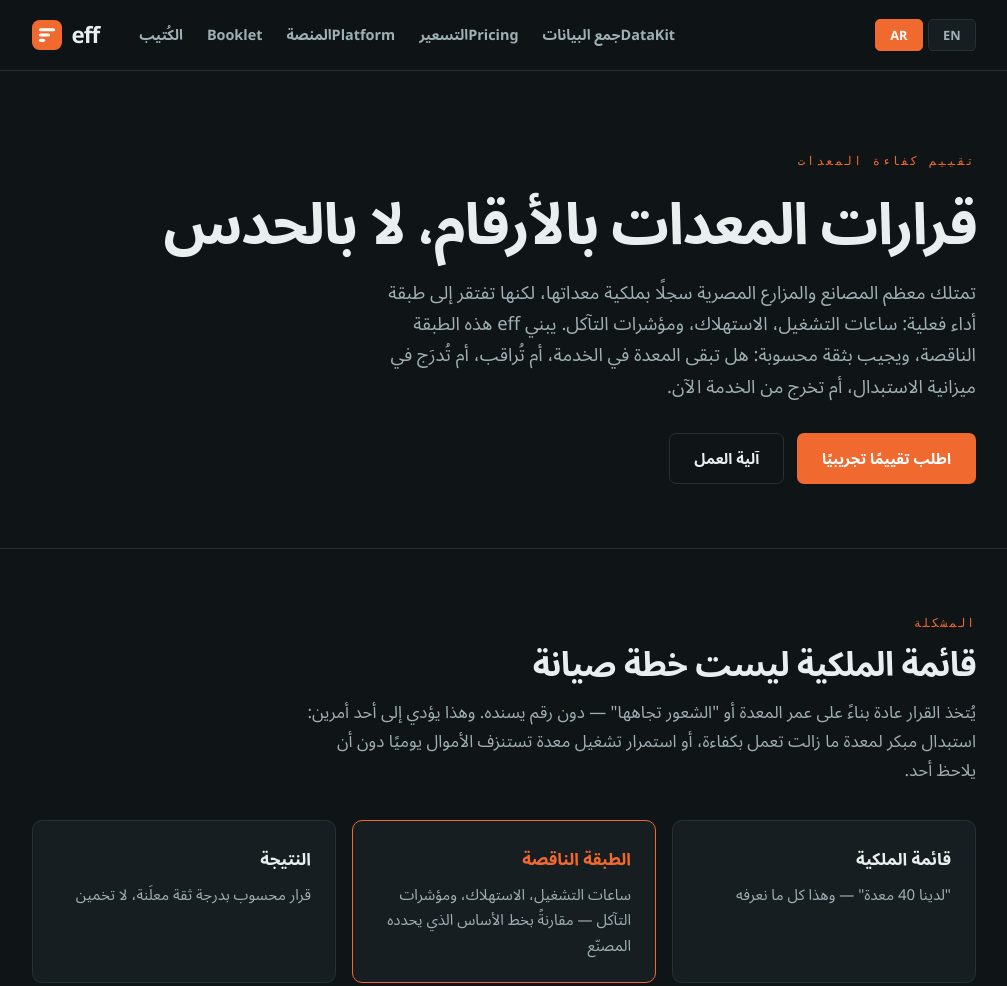
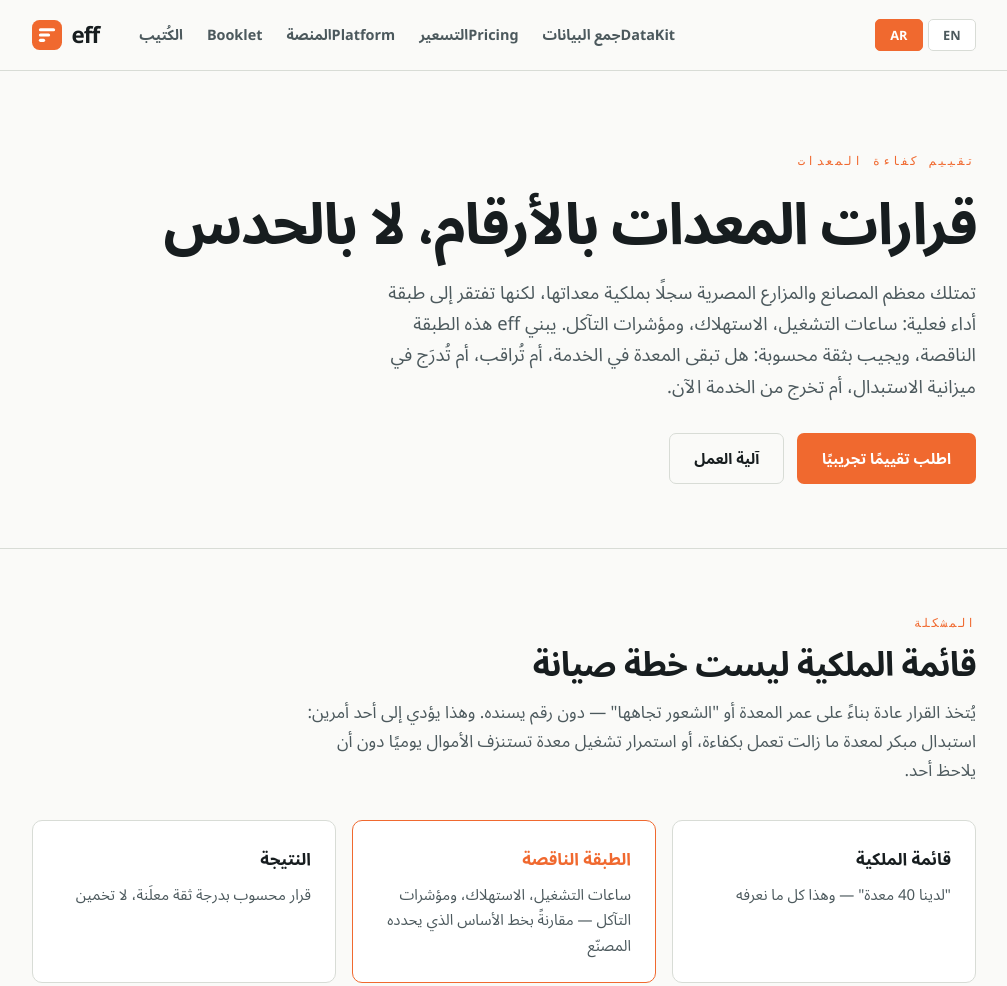
Before and after one commit to ahmedelshennawi1/EFF, a plain HTML site: page index.html in a window 1280 px wide. Shown: the top 986 px of the page, without its empty margins (136-1143 px from the left). Drawn offline with Linux system fonts and the light colour scheme.

Commit message:
Change web app theme from dark to light

```diff
--- a/index.html
+++ b/index.html
@@ -6,9 +6,9 @@
 <link rel="icon" type="image/svg+xml" href="icon.svg">
 <style>
 :root{
-  --ink:#0F1416; --surface:#171E21; --surface-2:#1D262A; --well:#0B1012;
-  --line:#263135; --line-soft:#1F292D;
-  --text:#E9EEEF; --text-2:#9FB0B5; --text-3:#5F7076;
+  --ink:#FAFAF8; --surface:#FFFFFF; --surface-2:#F1F2EF; --well:#ECEDE9;
+  --line:#D8DCD6; --line-soft:#E5E7E2;
+  --text:#171D1F; --text-2:#4C595D; --text-3:#7C898D;
   --ember:#F0692F; --ember-hi:#FF8A4D; --ember-ink:#FFFFFF;
   --keep:#2FA98C; --monitor:#D9A441; --plan:#C4574D; --retire:#8C2F22;
   --f:"Rubik","Segoe UI","Noto Sans Arabic",Tahoma,sans-serif;
@@ -27,7 +27,7 @@ a{color:inherit;}
 .wrap{max-width:62rem; margin:0 auto; padding:0 1.5rem;}
 
 /* nav */
-.topbar{position:sticky; top:0; z-index:10; background:rgba(15,20,22,.9);
+.topbar{position:sticky; top:0; z-index:10; background:rgba(250,250,248,.9);
   backdrop-filter:blur(8px); border-bottom:1px solid var(--line);}
 .topbar .wrap{display:flex; align-items:center; justify-content:space-between; padding:1rem 1.5rem; gap:1.5rem;}
 .brand{display:flex; align-items:center; gap:.6rem; text-decoration:none; color:inherit;}
```
Also changed, not shown: dashboard.html (+4 -4 lines), demo/EFF-Dashboard.html (+3 -3 lines), offer/EFFDashboard.html (+3 -3 lines).
